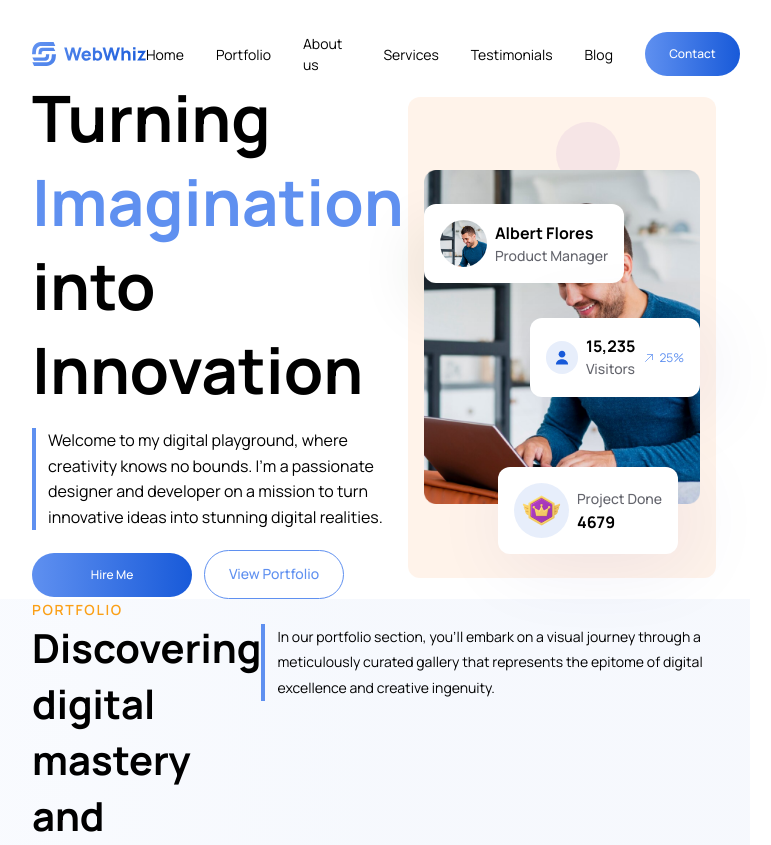
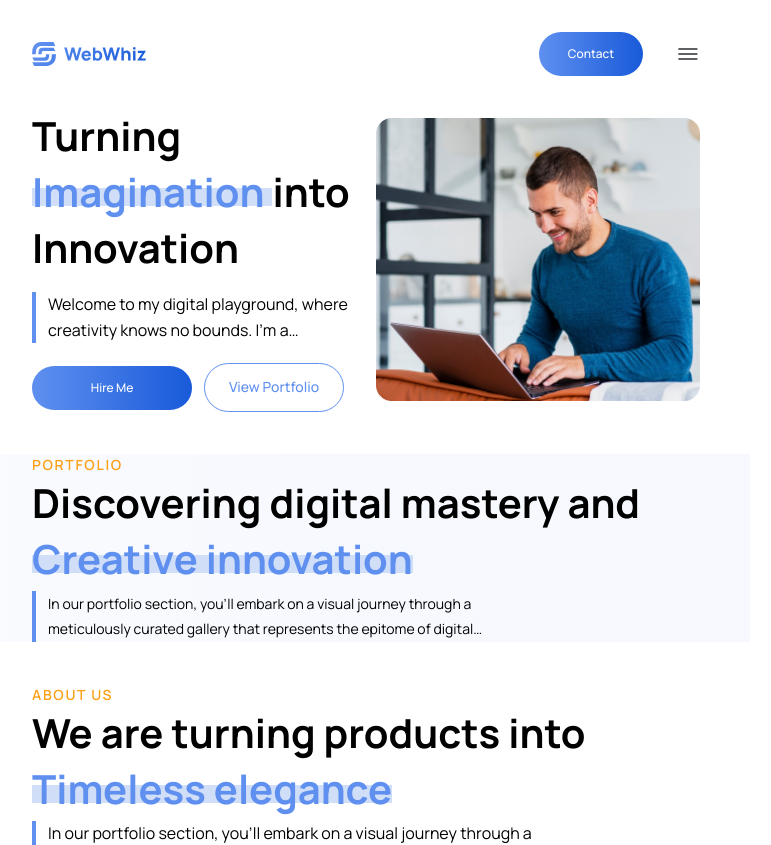
Before and after one commit to riajulpro/webwiz-rp, a Next.js app: page / in a window 1280 px wide. Shown: the top 845 px of the page, without its empty margins (274-1045 px from the left). Built offline with nearby package versions, Linux system fonts and the light colour scheme.

Commit message:
Making the header footer and banner tablet responsive

```diff
--- a/src/components/shared/TitleWithDescription.tsx
+++ b/src/components/shared/TitleWithDescription.tsx
@@ -28,13 +28,17 @@ const TitleWithDescription = ({
       </h6>
       <div
         className={`flex justify-between
-        ${isVertical ? "flex-col gap-[16px]" : "flex-row items-start"}`}
+        ${
+          isVertical
+            ? "flex-col gap-[16px]"
+            : "desktop:flex-row desktop:items-start flex-col"
+        }`}
       >
         <div>
           <h1
             className={`desktop:w-[554px] ${
               isMain
-                ? "text-[64px] leading-[84px]"
+                ? "tablet:text-[40px] desktop:text-[64px] tablet:leading-[56px] desktop:leading-[84px]"
                 : "text-[40px] leading-[56px]"
             } font-bold`}
           >
@@ -53,7 +57,7 @@ const TitleWithDescription = ({
         <div>
           <p
             className={`${isVertical ? "" : "mt-[4px]"}
-            border-l-[4px] border-primary-color leading-[25.6px] pl-[12px] font-normal
+            border-l-[4px] border-primary-color leading-[25.6px] pl-[12px] font-normal tablet:line-clamp-2
             ${isMain ? "text-[16px] desktop:w-[572px]" : ""}
             ${textSize ? textSize : "text-[14px]"}
             ${desWidth}`}
--- a/src/components/ui/footer/Footer.tsx
+++ b/src/components/ui/footer/Footer.tsx
@@ -36,7 +36,7 @@ const Footer = () => {
           </div>
         </div>
 
-        <div className="w-full flex items-start gap-[133px]">
+        <div className="w-full flex-col desktop:flex-row flex items-start gap-[133px]">
           <div className="desktop:w-[339px]">
             <Image
               src="/images/footer-logo.png"
--- a/src/components/ui/header/Navbar.tsx
+++ b/src/components/ui/header/Navbar.tsx
@@ -1,4 +1,4 @@
-import { LogoIcon } from "@/utils/icons/Icons";
+import { LogoIcon, MenuIcon } from "@/utils/icons/Icons";
 import { navLinks } from "@/utils/mocks/NavLinks";
 import Link from "next/link";
 
@@ -9,13 +9,24 @@ const Navbar = () => {
         <div>
           <LogoIcon />
         </div>
-        <div className="flex gap-[32px] items-center">
-          {navLinks.map((link) => (
-            <Link className="text-[14px]" key={link.route} href={link.pathName}>
-              {link.route}
-            </Link>
-          ))}
-          <button className="btn-primary w-[104px]">Contact</button>
+        <div className="flex gap-[32px] justify-end">
+          <div className="hidden gap-[32px] items-center desktop:flex">
+            {navLinks.map((link) => (
+              <Link
+                className="text-[14px]"
+                key={link.route}
+                href={link.pathName}
+              >
+                {link.route}
+              </Link>
+            ))}
+          </div>
+          <button className="btn-primary w-[104px] hidden tablet:block">
+            Contact
+          </button>
+          <button className="block desktop:hidden">
+            <MenuIcon />
+          </button>
         </div>
       </div>
     </nav>
--- a/src/components/ui/home-sections/AboutUs.tsx
+++ b/src/components/ui/home-sections/AboutUs.tsx
@@ -4,7 +4,7 @@ import Image from "next/image";
 
 const AboutUs = () => {
   return (
-    <section className="section-container">
+    <section className="section-container tablet:mt-[42px]">
       <TitleWithDescription
         sectionName="About Us"
         title="We are turning products into Timeless elegance"
--- a/src/components/ui/home-sections/Banner.tsx
+++ b/src/components/ui/home-sections/Banner.tsx
@@ -5,7 +5,7 @@ import Image from "next/image";
 
 const Banner = () => {
   return (
-    <section className="desktop:mt-[22px] section-container">
+    <section className="tablet:mt-[32px] desktop:mt-[22px] section-container">
       <div className="flex justify-between items-center gap-[20px]">
         <div className="flex-1">
           <TitleWithDescription
@@ -20,7 +20,15 @@ const Banner = () => {
             <button className="btn-secondary">View Portfolio</button>
           </div>
         </div>
-        <div className="relative flex-1 flex justify-center items-center">
+        <div className="tablet:block desktop:hidden flex-1 flex items-center justify-center">
+          <Image
+            src={"/images/tablet-banner.png"}
+            alt="Banner"
+            width={327}
+            height={286}
+          />
+        </div>
+        <div className="hidden relative flex-1 desktop:flex justify-center items-center">
           <Image
             src={"/images/banner-photo.png"}
             alt="Banner"
@@ -60,7 +68,7 @@ const Banner = () => {
               <UpRightArrow size="12px" color="#5F90F0" /> 25%
             </div>
           </div>
-          <div className="absolute right-[22px] -bottom-[50px] overlay-bg right-shadow">
+          <div className="absolute right-[14px] -bottom-[54px] overlay-bg right-shadow">
             <div className="bg-card-left-icon p-[8px] rounded-full">
               <Image
                 src={"/images/premium-icon.png"}
--- a/src/components/ui/home-sections/Blogs.tsx
+++ b/src/components/ui/home-sections/Blogs.tsx
@@ -3,7 +3,7 @@ import Image from "next/image";
 
 const Blogs = () => {
   return (
-    <section className="section-container mt-[86px]">
+    <section className="section-container tablet:mt-[200px] desktop:mt-[86px]">
       <div className="flex items-center justify-between gap-[70px] mt-[64px]">
         <div className="flex-1 relative flex justify-center items-center">
           <Image
@@ -11,7 +11,7 @@ const Blogs = () => {
             alt="Blog Photo"
             width={369}
             height={510}
-            className="absolute bottom-[74px]"
+            className="absolute desktop:bottom-[74px]"
           />
           <div className="bg-[#EDEEFB] desktop:w-[554px] desktop:h-[450px] rounded-[16px]"></div>
         </div>
--- a/src/components/ui/home-sections/ClientReviews.tsx
+++ b/src/components/ui/home-sections/ClientReviews.tsx
@@ -1,5 +1,9 @@
 const ClientReviews = () => {
-  return <section className="section-container">Client Reviews</section>;
+  return (
+    <section className="section-container tablet:mt-[42px]">
+      Client Reviews
+    </section>
+  );
 };
 
 export default ClientReviews;
--- a/src/components/ui/home-sections/ContactUs.tsx
+++ b/src/components/ui/home-sections/ContactUs.tsx
@@ -4,7 +4,7 @@ import Image from "next/image";
 
 const ContactUs = () => {
   return (
-    <section className="contact-us-container">
+    <section className="contact-us-container tablet:mt-[42px]">
       <div className="flex justify-between items-center w-full">
         <div className="flex-1">
           <TitleWithDescription
--- a/src/components/ui/home-sections/Portfolio.tsx
+++ b/src/components/ui/home-sections/Portfolio.tsx
@@ -2,7 +2,7 @@ import TitleWithDescription from "@/components/shared/TitleWithDescription";
 
 const Portfolio = () => {
   return (
-    <section className="section-bg">
+    <section className="section-bg tablet:mt-[42px]">
       <div className="section-container">
         <TitleWithDescription
           sectionName="Portfolio"
--- a/src/components/ui/home-sections/Services.tsx
+++ b/src/components/ui/home-sections/Services.tsx
@@ -5,7 +5,7 @@ import { ServiceCards } from "@/utils/mocks/ServiceCards";
 
 const Services = () => {
   return (
-    <section className="section-bg">
+    <section className="section-bg tablet:mt-[42px]">
       <div className="section-container">
         <TitleWithDescription
           title="Our satisfied customers share their stories"
```
Also changed, not shown: public/images/tablet-banner.png (added).
